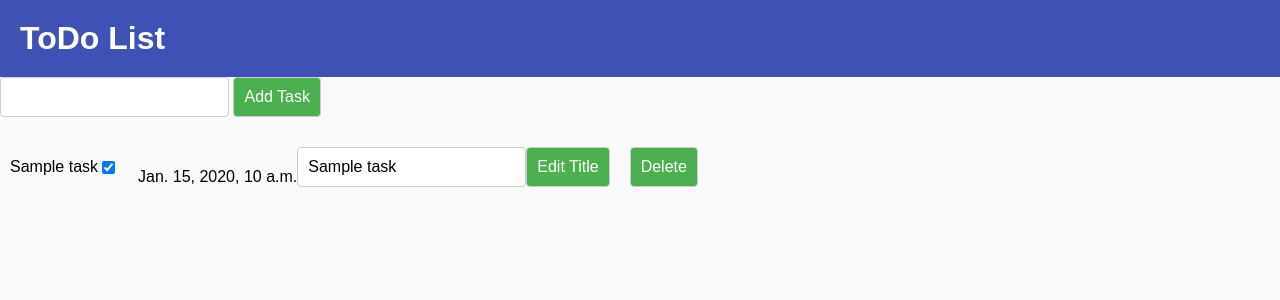
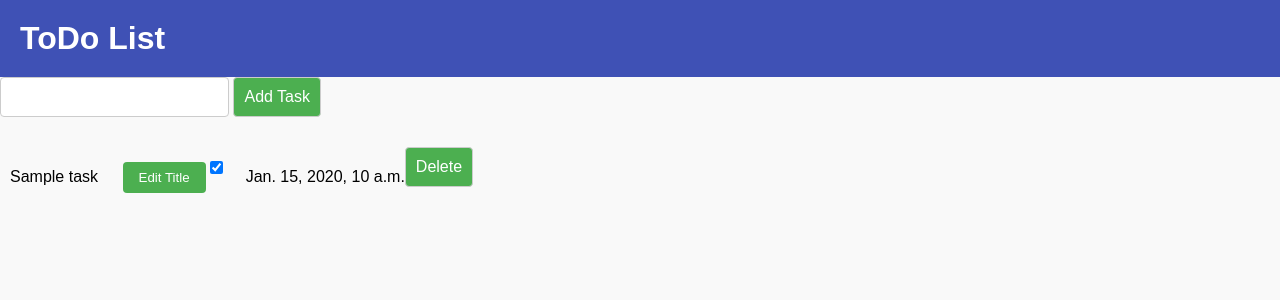
Before and after one commit to w4ts00n/todolist-app, a Django app: template todolist/templates/todolist_list.html in a window 1280 px wide. Shown: the top 300 px of the page. Run offline with Django 4.2, Linux system fonts and the light colour scheme; the template is opened without the code that fills it: values that come from a table or form of the project are taken from there, others are empty; tables that the repository leaves empty hold one stand-in row (values such as "Sample post").

Commit message:
Added styles for small buttons like edit and delete task.

```diff
--- a/todolist/static/styles.css
+++ b/todolist/static/styles.css
@@ -75,3 +75,17 @@ li:last-child {
 .task-delete-btn:hover {
   background-color: #d32f2f;
 }
+
+.small-button {
+    background-color: #4CAF50; /* Kolor tła */
+    color: #fff; /* Kolor tekstu */
+    padding: 8px 16px;
+    border: none;
+    border-radius: 4px;
+    cursor: pointer;
+    transition: background-color 0.3s ease;
+}
+
+.small-button:hover {
+    background-color: #45a049; /* Kolor tła przy najechaniu myszką */
+}
--- a/todolist/templates/todolist_list.html
+++ b/todolist/templates/todolist_list.html
@@ -14,22 +14,22 @@
     <ul>
     {% for task in tasks %}
     <li>
+        <div>
+            <span class="task-title" data-taskid="{{ task.id }}">{{ task.title }}</span>
+            <button class="small-button" data-taskid="{{ task.id }}">Edit Title</button>
+        </div>
         <form action="/change_status/{{ task.id }}" method="post" class="task-form">{% csrf_token %}
-                {{ task.title }}
             <input type="checkbox" name="completed" {% if task.completed %}checked{% endif %}
             onchange="updateTaskStatus(this, '{{ task.id }}')">
         </form>
         {{ task.created_at }}
-            <form action="/edit_title/{{ task.id }}" method="post" class="task-form">{% csrf_token %}
-                <input type="text" name="title" value="{{ task.title }}">
-                <input type="submit" value="Edit Title">
-            </form>
-            <form action="/delete/{{ task.id }}" method = "post">{% csrf_token %}
-            <input type="submit" value="Delete">
+        <form action="/delete/{{ task.id }}" method="post" class="task-form">{% csrf_token %}
+            <input type="submit" value="Delete" class="small-button">
         </form>
     </li>
     {% endfor %}
 </ul>
+
 <script>
   function updateTaskStatus(checkbox, taskId) {
     const formData = new FormData();
@@ -49,9 +49,27 @@
       });
   }
 
-  function updateTaskTitle(input, taskId) {
+ document.addEventListener("DOMContentLoaded", function () {
+        const editButtons = document.querySelectorAll(".edit-button");
+        const taskTitles = document.querySelectorAll(".task-title");
+
+        editButtons.forEach((button) => {
+            button.addEventListener("click", (event) => {
+                const taskId = button.getAttribute("data-taskid");
+                const taskTitle = document.querySelector(`[data-taskid="${taskId}"]`);
+                const newTitle = prompt("Enter the new title:");
+
+                if (newTitle !== null) {
+                    taskTitle.textContent = newTitle;
+                    updateTaskTitle(newTitle, taskId);
+                }
+            });
+        });
+    });
+
+    function updateTaskTitle(newTitle, taskId) {
         const formData = new FormData();
-    formData.append("title", input.value);
+        formData.append("title", newTitle);
 
         fetch(`/edit_title/${taskId}`, {
             method: "POST",
```
Lines whose indentation alone changed are shown as unchanged.
